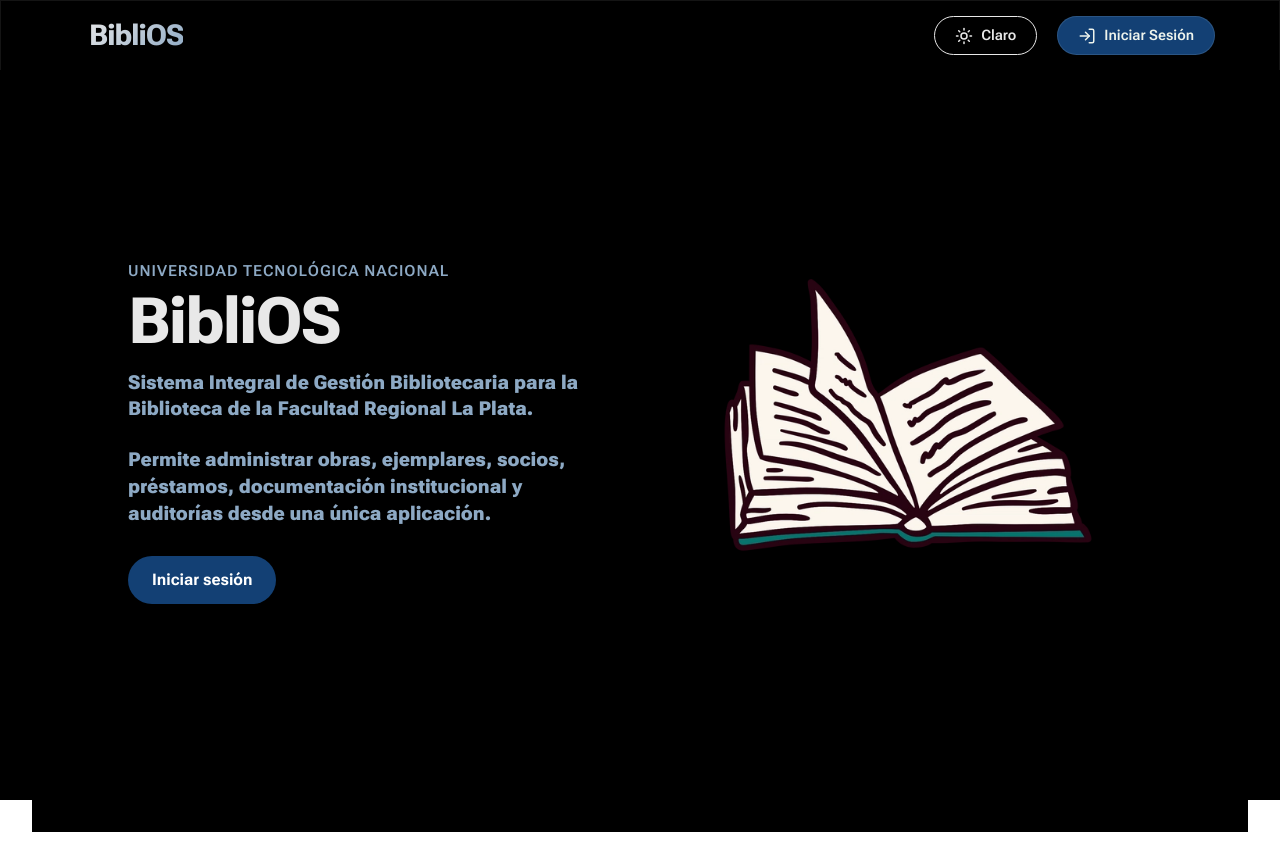
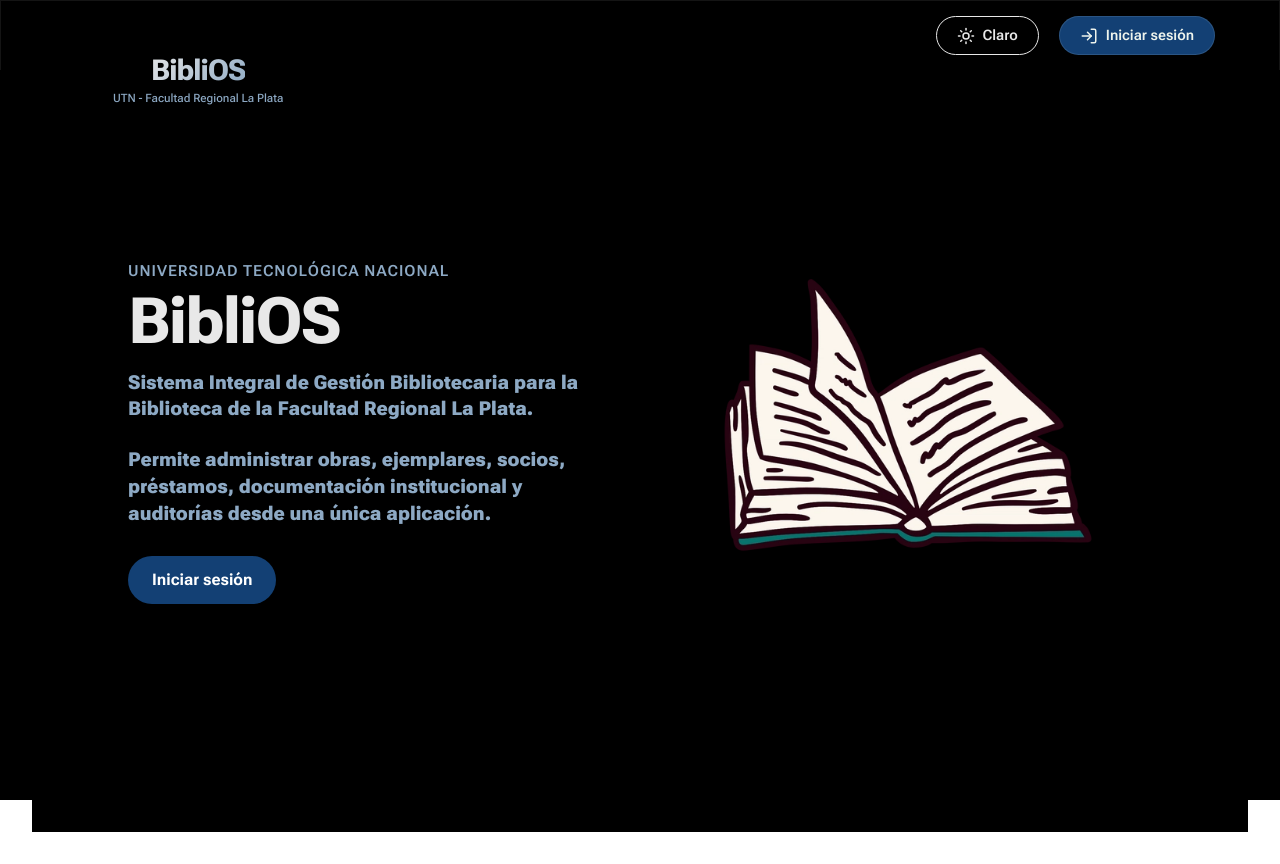
Before and after one commit to Ddelorenzo007/BibliOS, a React (Vite) app in the folder frontend/: page / in a window 1280 px wide. Built offline with nearby package versions, Linux system fonts and the light colour scheme.

Commit message:
Modificación NavBar

```diff
--- a/frontend/src/Navbar.jsx
+++ b/frontend/src/Navbar.jsx
@@ -15,7 +15,12 @@
     <div className="navbar-simple-wrapper">
       <header className="navbar-simple glass">
         <Link to="/" className="logo">
-          <span className="logo-text">BibliOS</span>
+          <div className="logo">
+            <span className="logo-text">BibliOS</span>
+            <span className="logo-subtitle">
+              UTN - Facultad Regional La Plata
+            </span>
+          </div>
         </Link>
 
         <div className="navbar-actions">
@@ -33,7 +38,7 @@
             className="navbar-simple-btn login"
           >
             <LogIn size={18} />
-            <span>Iniciar Sesión</span>
+            <span>Iniciar sesión</span>
           </button>
         </div>
       </header>
--- a/frontend/src/sidebar.css
+++ b/frontend/src/sidebar.css
@@ -321,3 +321,14 @@
         padding: 0.6rem;
     }
 }
+
+.logo {
+  display: flex;
+  flex-direction: column;
+}
+
+.logo-subtitle {
+  font-size: 0.72rem;
+  color: var(--text-secondary);
+  line-height: 1.1;
+}
```
